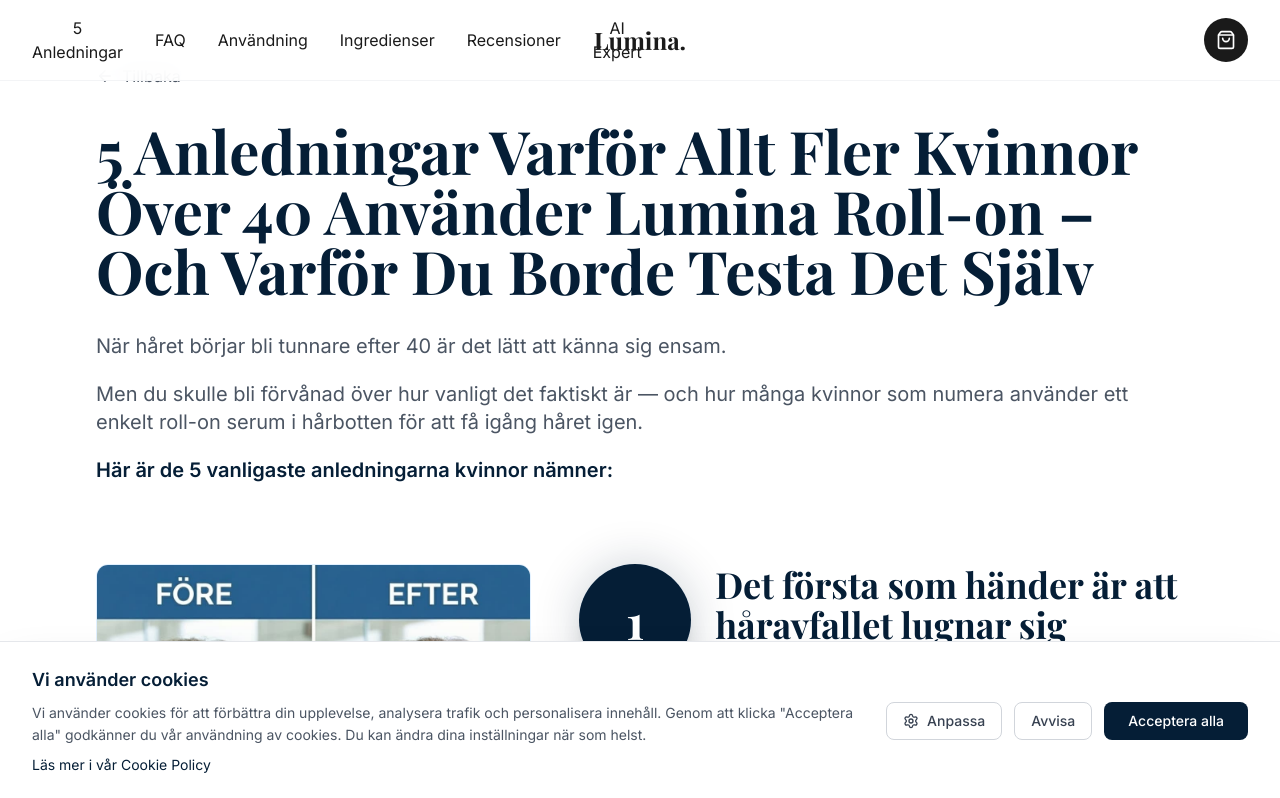
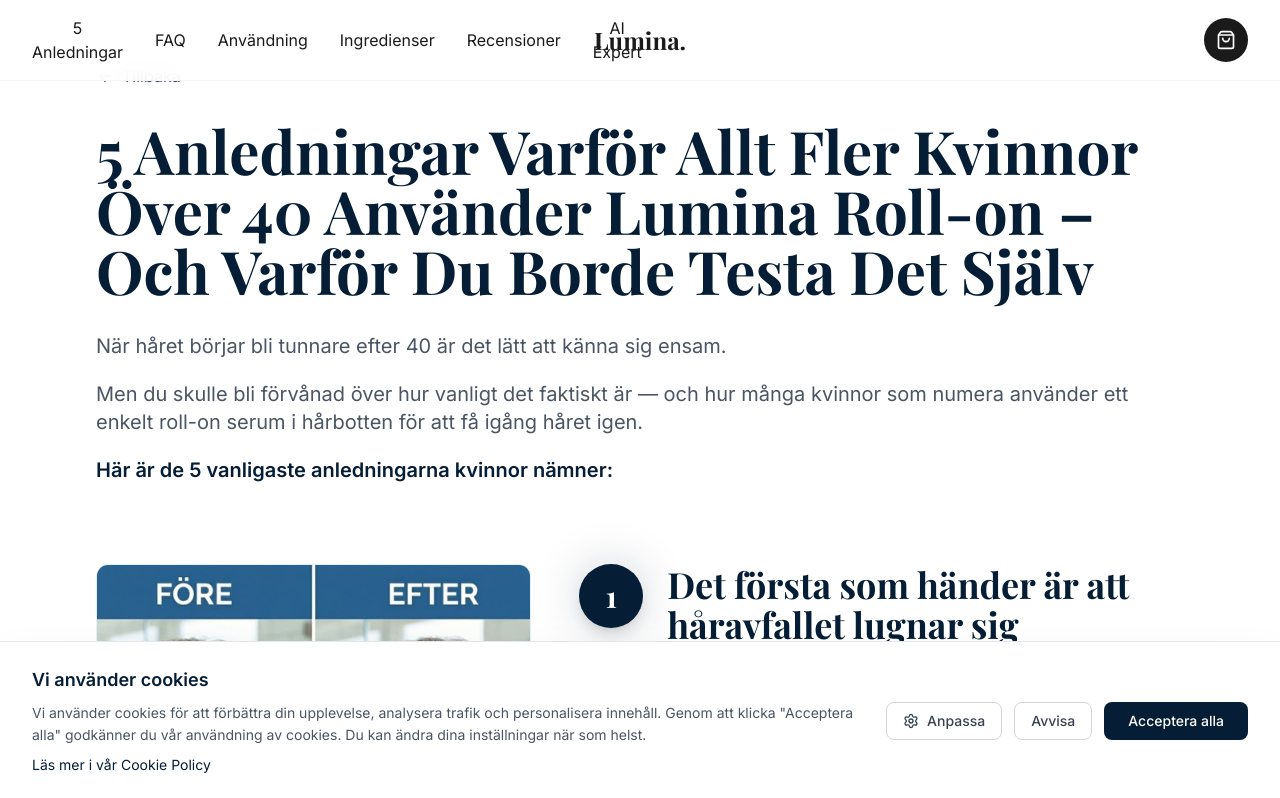
Before and after one commit to mangaz900/luminaflow, a React (Vite) app: page /5-anledningar-hair-growth-roll-on in a window 1280 px wide. Shown: the top 798 px of the page. Built offline with nearby package versions, Linux system fonts and the light colour scheme; a web font is replaced by a local one.

Commit message:
Fix number badges: smaller size and center numbers properly

```diff
--- a/pages/listicles/HairGrowthRollOn.tsx
+++ b/pages/listicles/HairGrowthRollOn.tsx
@@ -85,12 +85,12 @@ const HairGrowthRollOn: React.FC = () => {
             {/* Content */}
             <div className="flex-1 flex gap-4 md:gap-6">
               <div className="flex-shrink-0">
-                <div className="relative w-20 h-20 md:w-24 md:h-24 lg:w-28 lg:h-28">
-                  <div className="absolute inset-0 bg-medical-900 rounded-full flex items-center justify-center font-serif font-bold text-3xl md:text-4xl lg:text-5xl text-white shadow-xl z-10">
-                    1
+                <div className="relative w-14 h-14 md:w-16 md:h-16 lg:w-18 lg:h-18">
+                  <div className="absolute inset-0 bg-medical-900 rounded-full flex items-center justify-center font-serif font-bold text-xl md:text-2xl lg:text-3xl text-white shadow-lg z-10">
+                    <span className="leading-none">1</span>
                   </div>
                   <div className="absolute inset-0 bg-medical-900 rounded-full opacity-20 blur-xl"></div>
-                  <div className="absolute inset-0 border-4 border-medical-100 rounded-full"></div>
+                  <div className="absolute inset-0 border-2 border-medical-100 rounded-full"></div>
                 </div>
               </div>
               <div className="flex-1">
```
